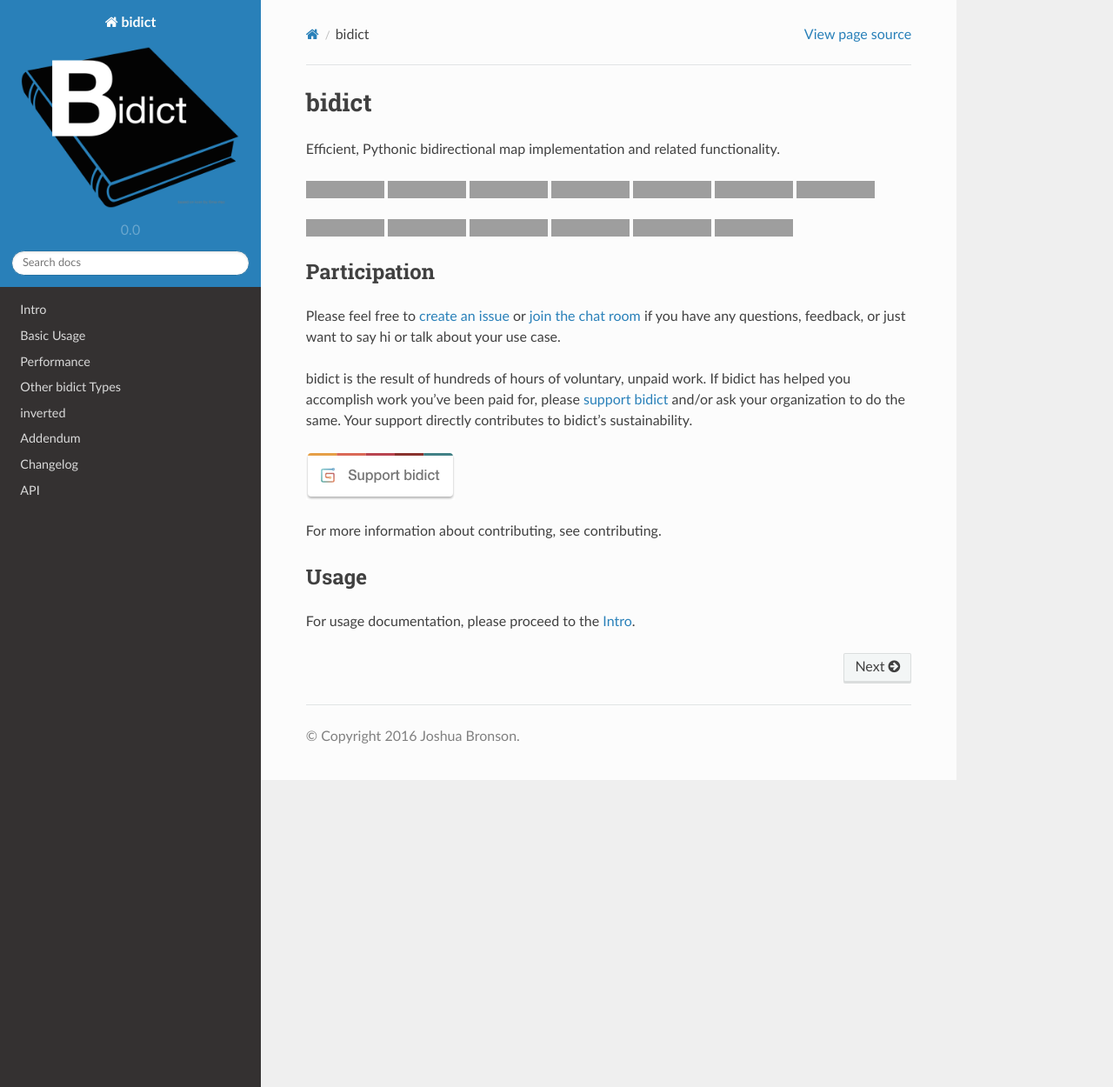
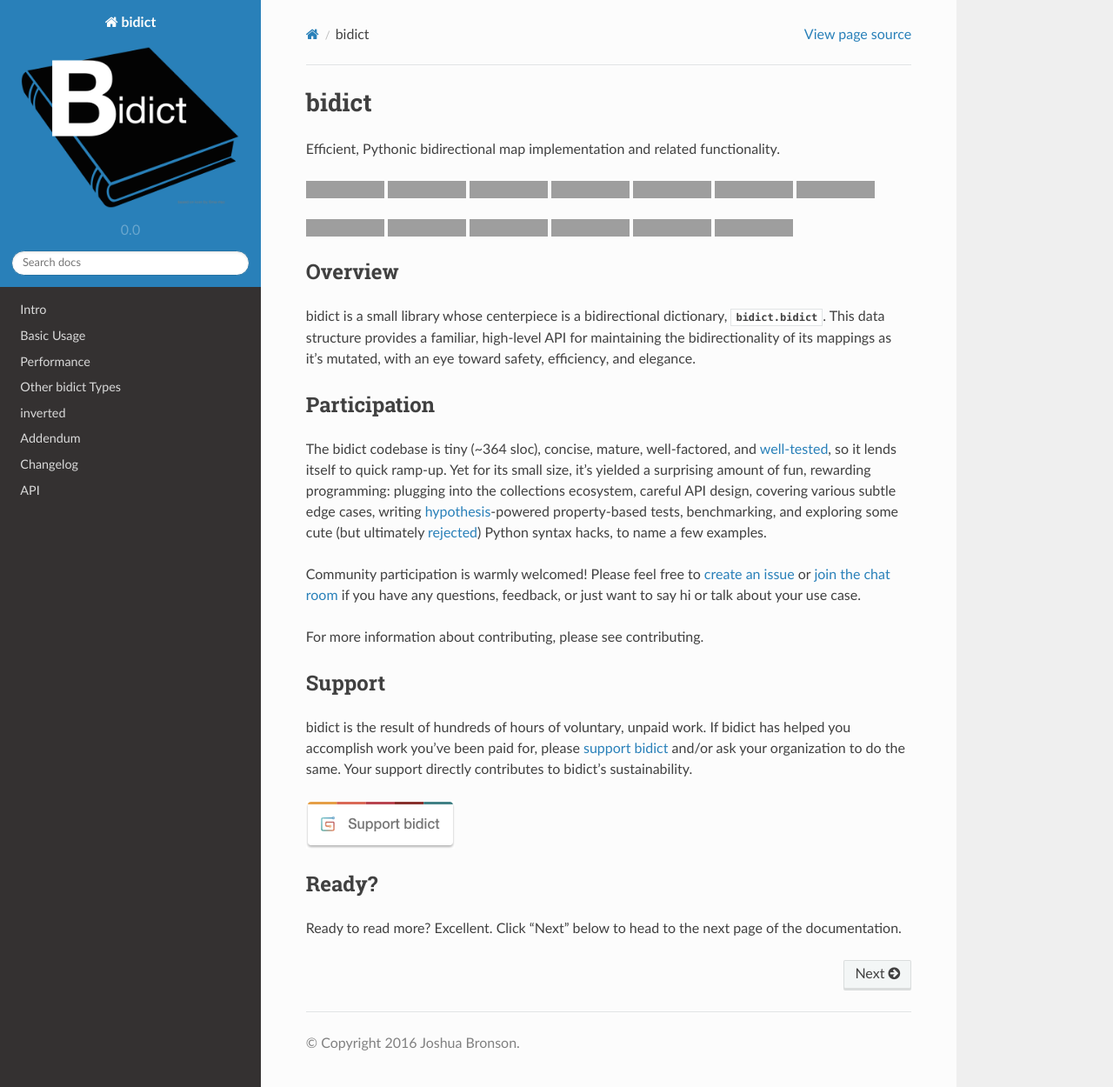
Before and after one commit to jab/bidict, a Sphinx documentation site: the page built from docs/index.rst, in a window 1280 px wide and 1250 px high, cut to the strip 0-1250 px from the top of the window. Shown: the whole strip at 87% size. Built offline with Sphinx 7.4.7 and the Read the Docs theme 2.0.0, drawn with Linux system fonts in a browser that asks for light colours; grey boxes are pictures that could not be loaded.

Commit message:
docs tweaks
[ci skip]

```diff
--- a/docs/index.rst
+++ b/docs/index.rst
@@ -7,13 +7,44 @@ and related functionality.
 .. include:: status.rst.inc
 
 
+Overview
+--------
+
+bidict is a small library whose centerpiece
+is a bidirectional dictionary, :class:`bidict.bidict`.
+This data structure provides a familiar, high-level API
+for maintaining the bidirectionality of its mappings as it's mutated,
+with an eye toward safety, efficiency, and elegance.
+
+
 Participation
 -------------
 
+The bidict codebase is tiny (~364 sloc),
+concise, mature, well-factored, and
+`well-tested <https://github.com/jab/bidict/tree/master/tests>`_,
+so it lends itself to quick ramp-up.
+Yet for its small size,
+it's yielded a surprising amount of fun, rewarding programming:
+plugging into the collections ecosystem, careful API design,
+covering various subtle edge cases,
+writing `hypothesis <http://hypothesis.readthedocs.org/>`_-powered
+property-based tests, benchmarking, and exploring some cute
+(but ultimately `rejected <https://github.com/jab/bidict/issues/19>`_)
+Python syntax hacks, to name a few examples.
+
+Community participation is warmly welcomed!
 Please feel free to `create an issue <https://github.com/jab/bidict/issues/new>`_
 or `join the chat room <https://gitter.im/jab/bidict>`_
 if you have any questions, feedback, or just want to say hi or
 talk about your use case.
+
+For more information about contributing,
+please see :ref:`contributing`.
+
+
+Support
+-------
 
 bidict is the result of hundreds of hours of voluntary, unpaid work.
 If bidict has helped you accomplish work you've been paid for,
@@ -25,14 +56,12 @@ Your support directly contributes to bidict's sustainability.
     :target: https://gumroad.com/l/bidict
     :alt: Support bidict
 
-For more information about contributing,
-see :ref:`contributing`.
 
+Ready?
+------
 
-Usage
------
-
-For usage documentation, please proceed to the :ref:`intro`.
+Ready to read more? Excellent.
+Click "Next" below to head to the next page of the documentation.
 
 
 .. toctree::
--- a/docs/intro.rst
+++ b/docs/intro.rst
@@ -36,8 +36,8 @@ But it also maintains the inverse bidict via the
 Concise, efficient, Pythonic.
 
 
-Why Can't I Just Use dict?
---------------------------
+Why Can't I Just Use A dict?
+----------------------------
 
 A skeptic writes:
 
--- a/docs/thanks.rst.inc
+++ b/docs/thanks.rst.inc
@@ -17,3 +17,5 @@
 - Thanks to the Pytest team and to David MacIver for the great testing tools.
 
 - Thanks to Daniel Pope for various suggestions enhancing bidict's Python zen.
+
+- Thanks to David Turner for the generous code review.
```
Also changed, not shown: 1 other file.
